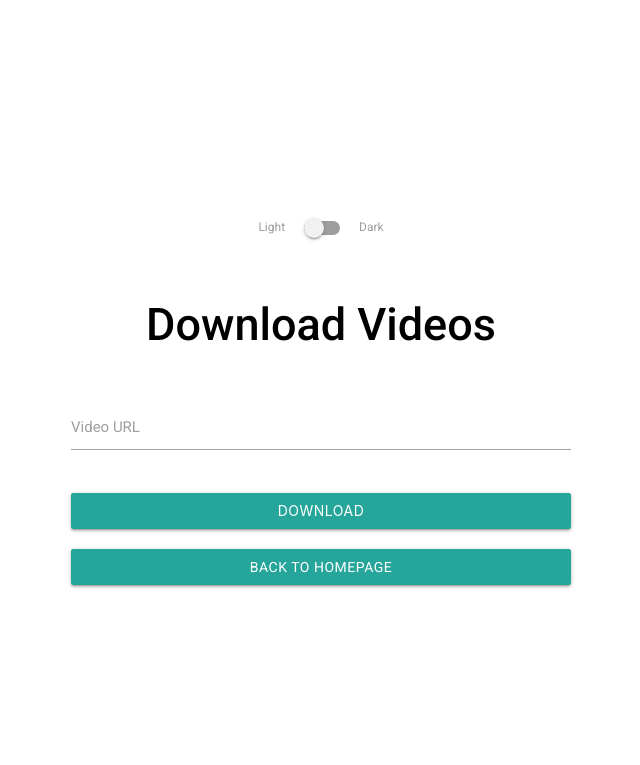
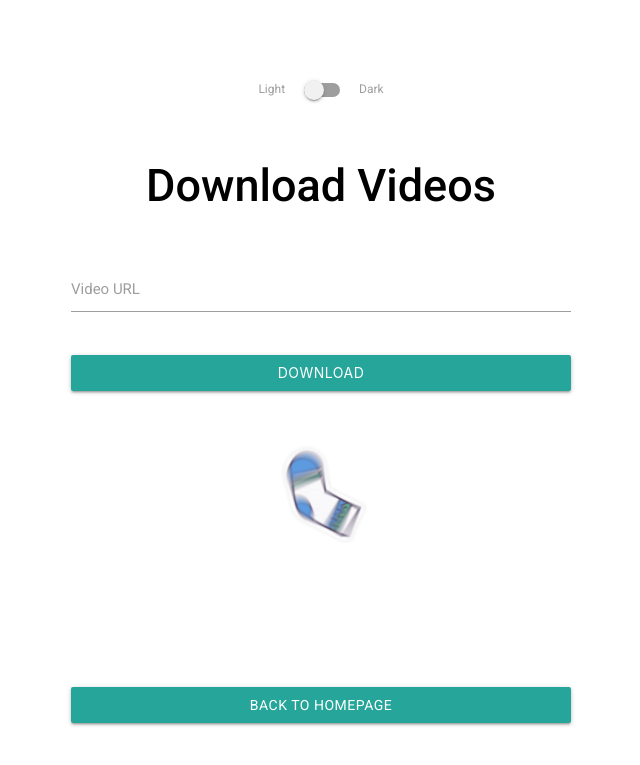
Before and after one commit to MyGodItsFull0fStars/VidStream, a FastAPI app: page /download in a window 1280 px wide. Shown: the top 765 px of the page, without its empty margins (319-959 px from the left). Run offline with FastAPI, Linux system fonts and the light colour scheme.

Commit message:
Added test gif to download.html

```diff
--- a/fast-server/static/templates/download.html
+++ b/fast-server/static/templates/download.html
@@ -54,6 +54,9 @@
     <button class="btn waves-effect waves-light" type="button" id="submit-button">Download
       <i class="material-icons right"></i>
     </button>
+    <div>
+      <img src="static/loading.gif" alt="this slowpoke moves"  width="250" />
+    </div>
 
     <a href="http://127.0.0.1:8000/" class="btn waves-effect waves-light">Back to Homepage</a>
   </div>
```
Also changed, not shown: fast-server/static/loading.gif (added).
